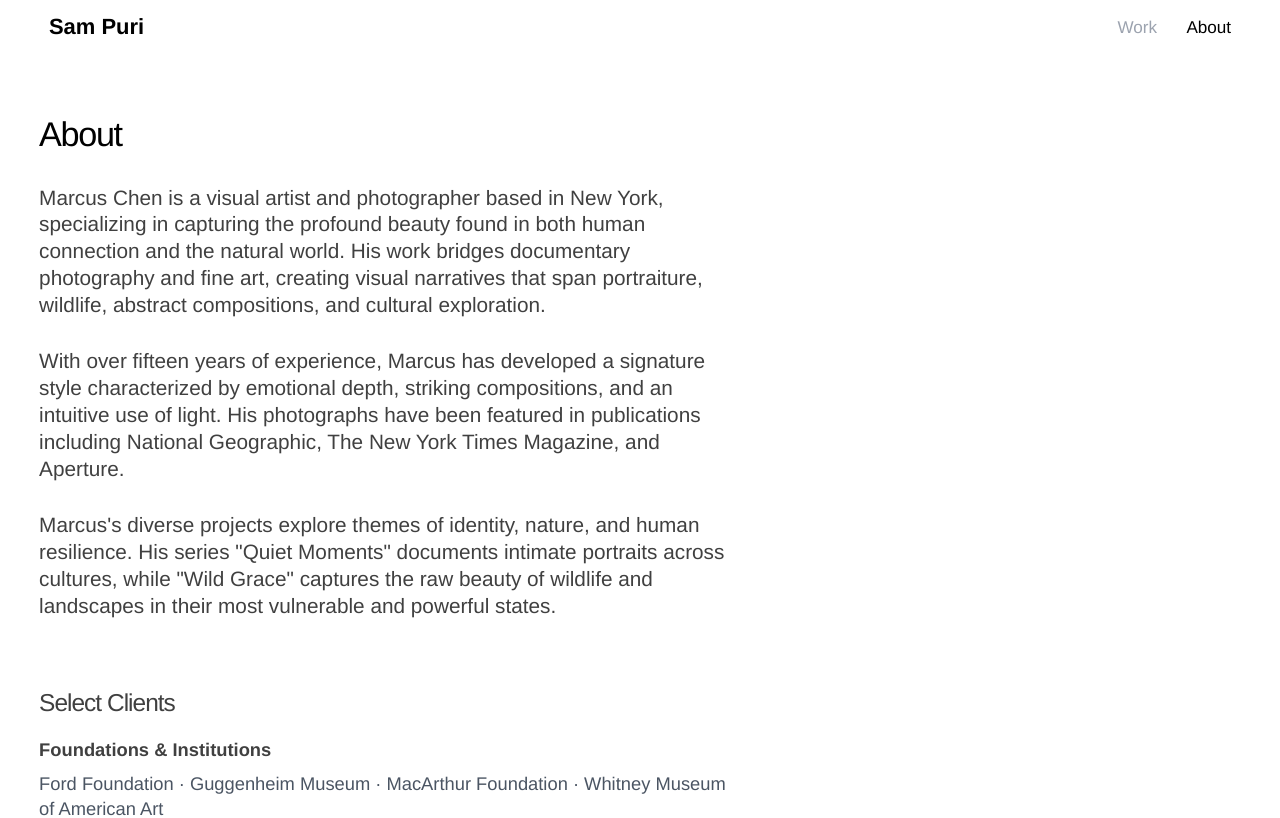
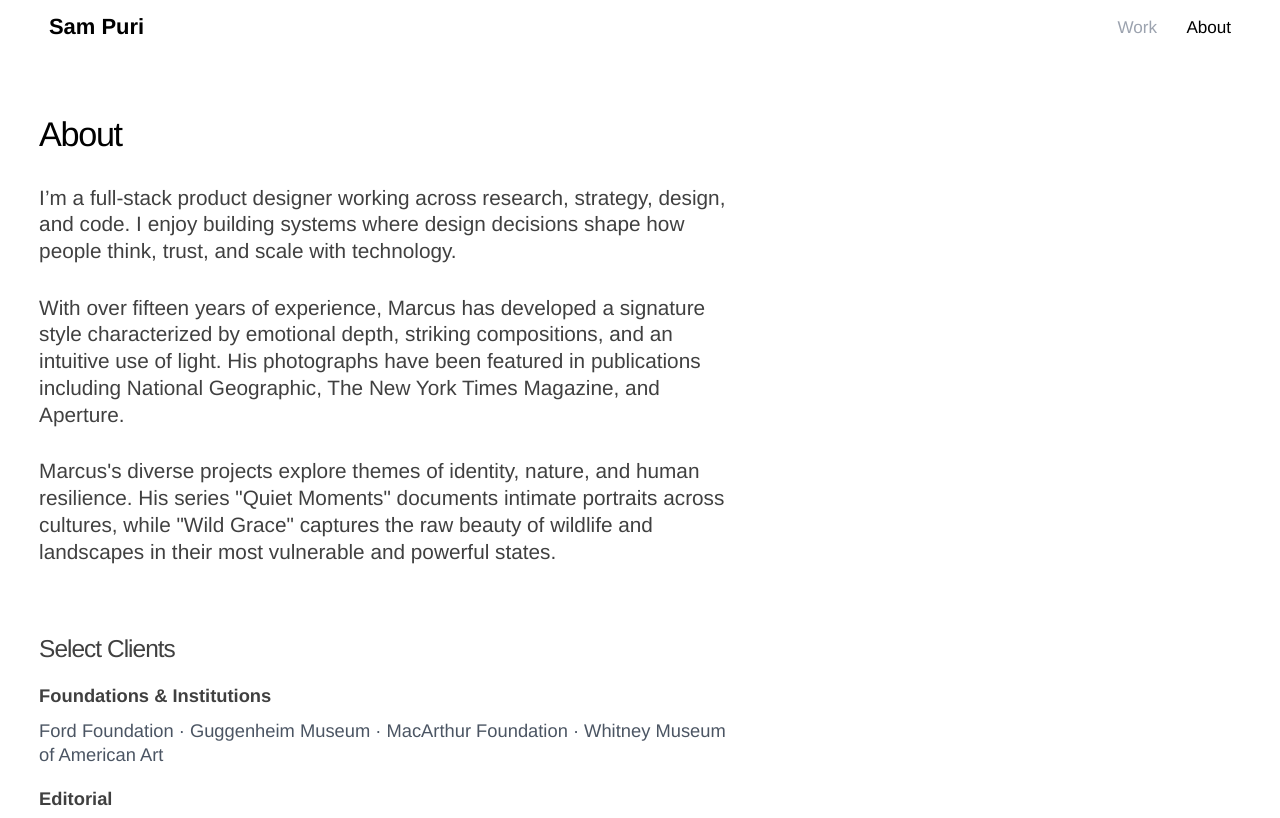
Before and after one commit to samarthpuri/samarthpuri.github.io, a React (Vite) app: page /about in a window 1280 px wide. Shown: the top 818 px of the page. Built offline with nearby package versions, Linux system fonts and the light colour scheme; the HTML template or start-up script is replaced by a standard one.

Commit message:
Visual edit in Lovable
Edited UI in Lovable

```diff
--- a/src/pages/About.tsx
+++ b/src/pages/About.tsx
@@ -17,10 +17,7 @@ export default function About() {
 
               <div className="space-y-6 text-body text-gray-700 leading-relaxed">
                 <p>
-                  Marcus Chen is a visual artist and photographer based in New York,
-                  specializing in capturing the profound beauty found in both human connection and the natural world.
-                  His work bridges documentary photography and fine art, creating visual narratives that span
-                  portraiture, wildlife, abstract compositions, and cultural exploration.
+                  I’m a full-stack product designer working across research, strategy, design, and code. I enjoy building systems where design decisions shape how people think, trust, and scale with technology.
                 </p>
 
                 <p>
```
